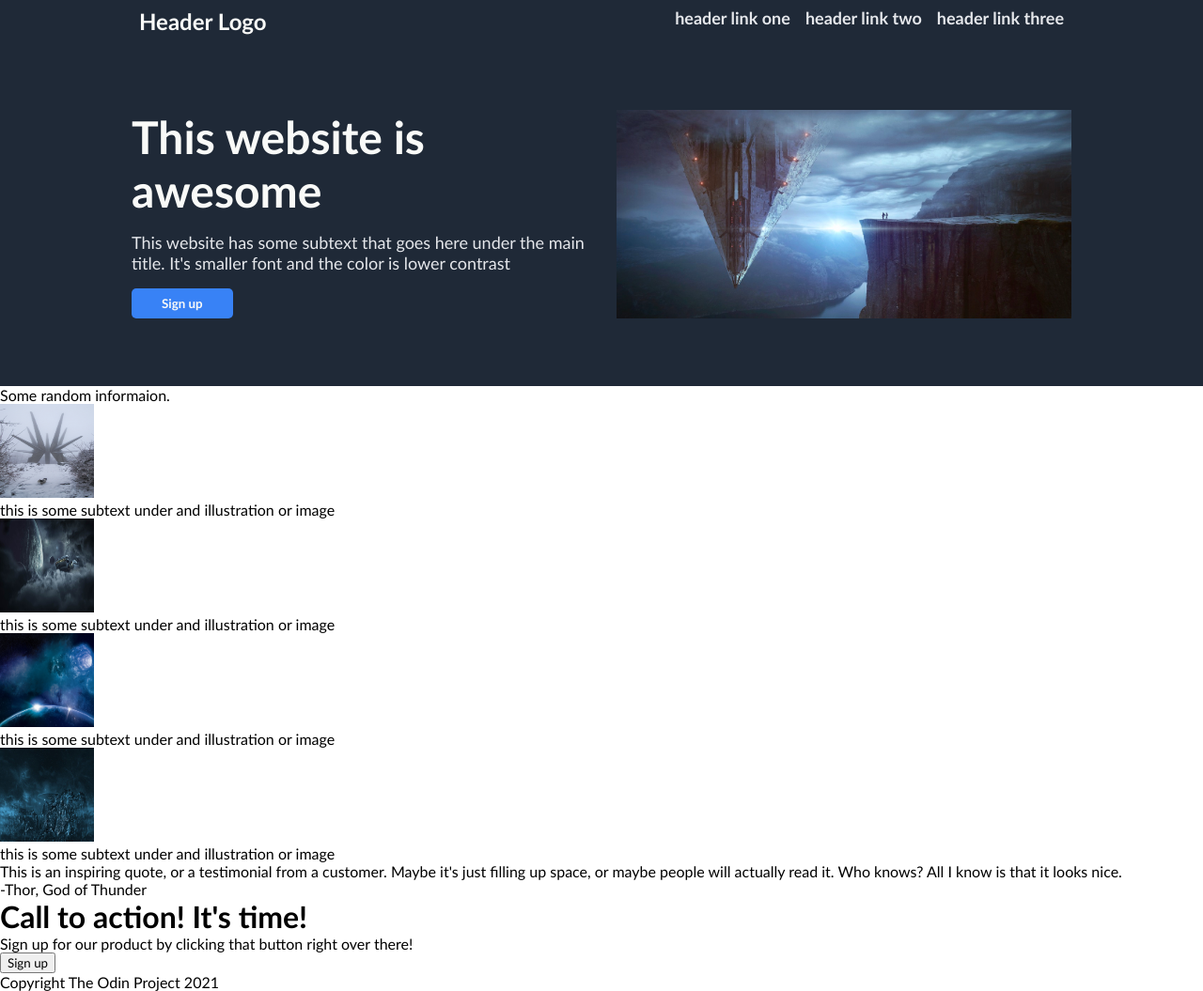
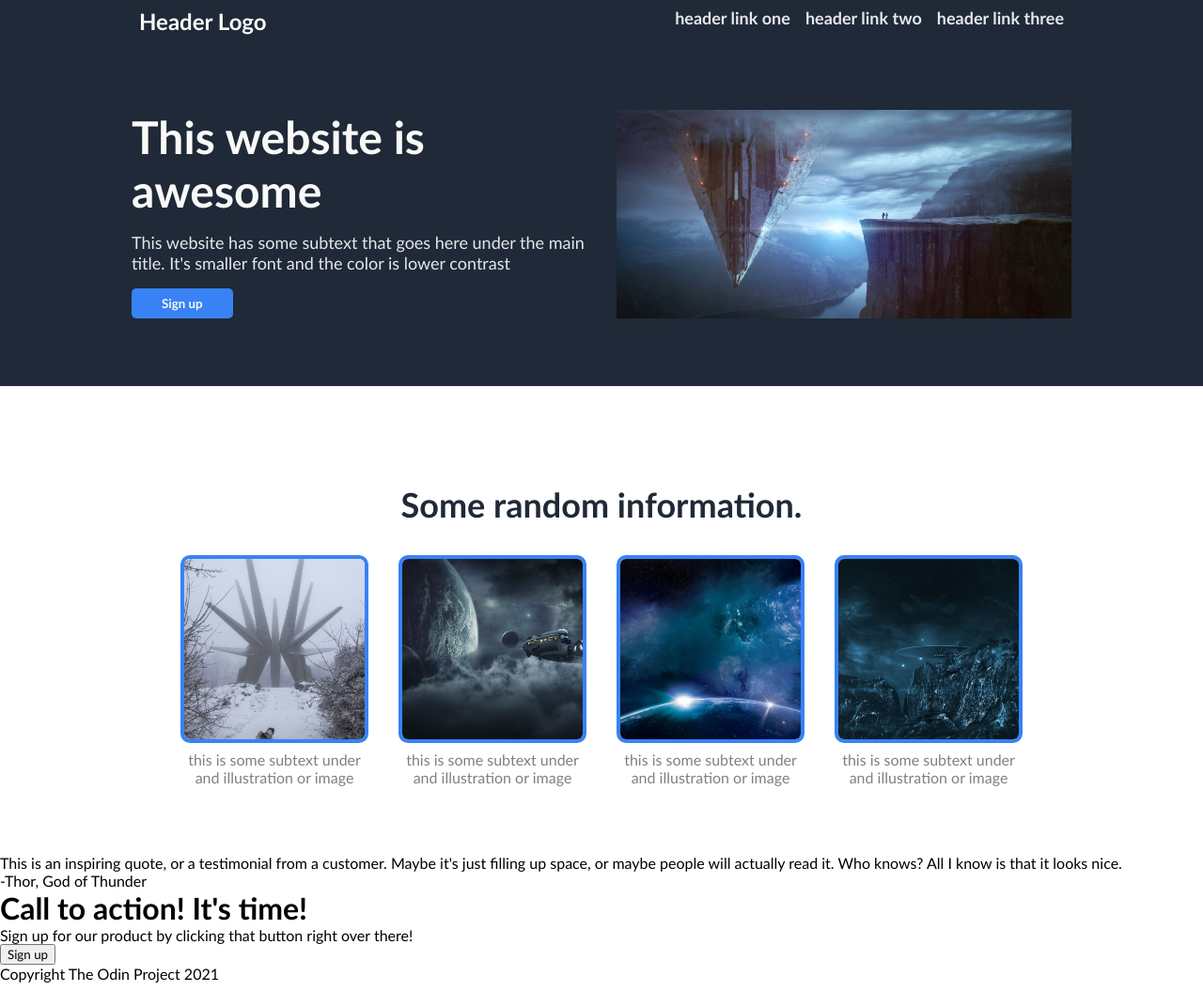
Before and after one commit to HarryLBonGithub/odin-landing-page, a plain HTML site: page index.html in a window 1280 px wide. Shown: the whole page at 94% size. Drawn offline with Linux system fonts and the light colour scheme.

Commit message:
finish styling on card section

```diff
--- a/index.html
+++ b/index.html
@@ -29,8 +29,8 @@
 
     </div>
 
-    <div class="info-cards">
-        <div class="cards-header">Some random informaion.</div>
+    <div class="info-cards max-width-two">
+        <h1>Some random information.</h1>
         <div class="cards">
             <div class="card">
                 <img src="img/pointy-alien-thing.jpg">
--- a/style.css
+++ b/style.css
@@ -10,10 +10,12 @@
     margin: 0 auto;
 }
 
-.card img{
-    width: 100px;
-    height: 100px;
+
+.max-width-two{
+    max-width: 900px;
+    margin:0 auto;
 }
+
 
 .header {
     background :#1F2937;
@@ -81,3 +83,45 @@
     font-weight: 700;
     border-radius: 5px;
 }
+
+.info-cards{
+    display: flex;
+    flex-direction: column;
+    justify-content: space-between;
+    align-items: center;
+    margin-top: 72px;
+    margin-bottom: 72px;
+}
+
+.info-cards h1{
+    color: #1F2937;
+    font-size: 36px;
+    font-weight: 900;
+    margin: 32px;
+
+}
+
+.cards{
+    display:flex;
+    gap: 32px;
+}
+
+.card{
+    display:flex;
+    flex-direction: column;
+    max-width: 200px;
+    gap:8px;
+}
+
+.card img{
+    height: 200px;
+    border:4px solid #3882F6;
+    border-radius: 10px;
+    object-fit: cover;
+
+}
+
+.card p{
+    text-align: center;
+    color: gray;
+}
```
